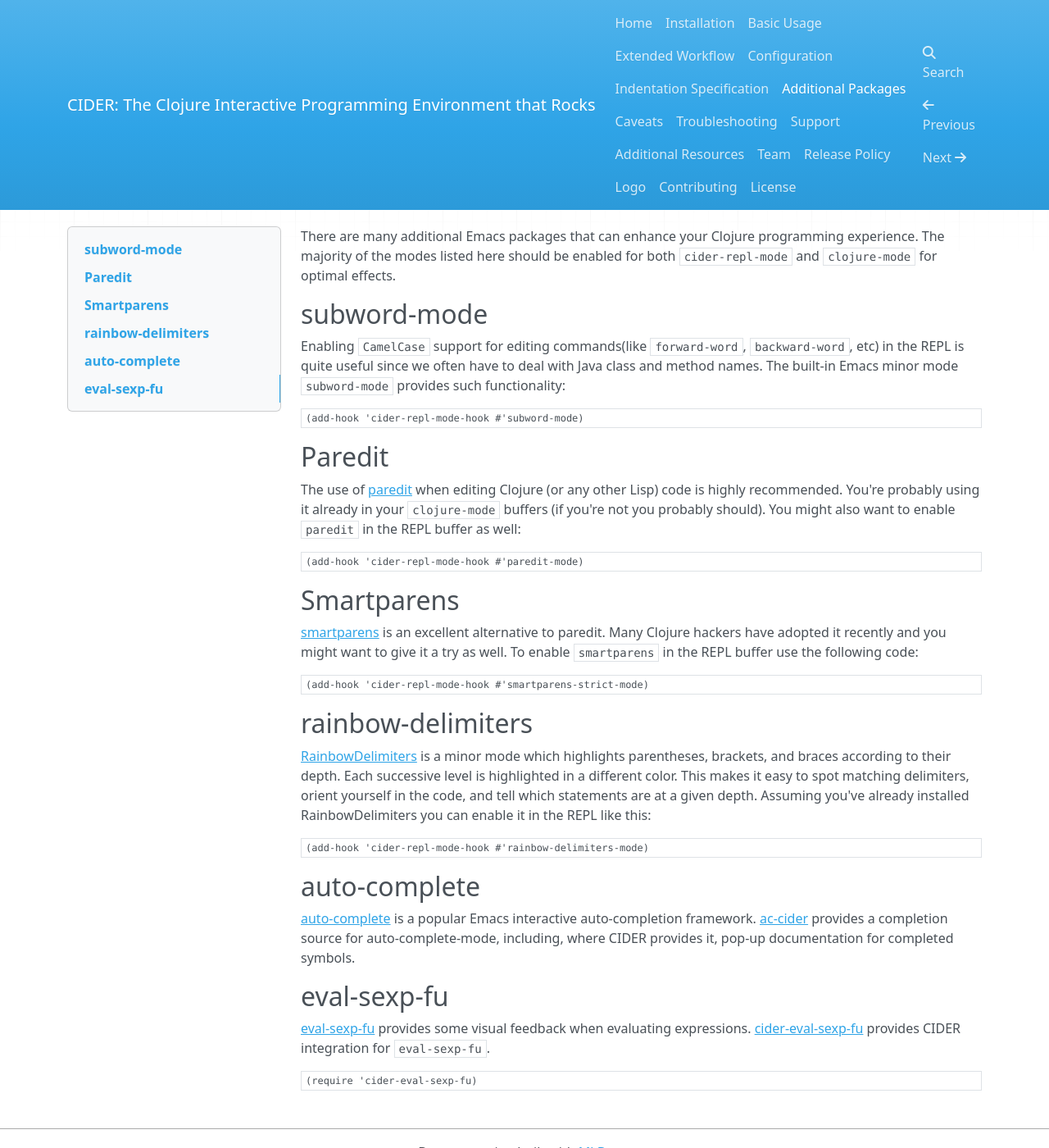
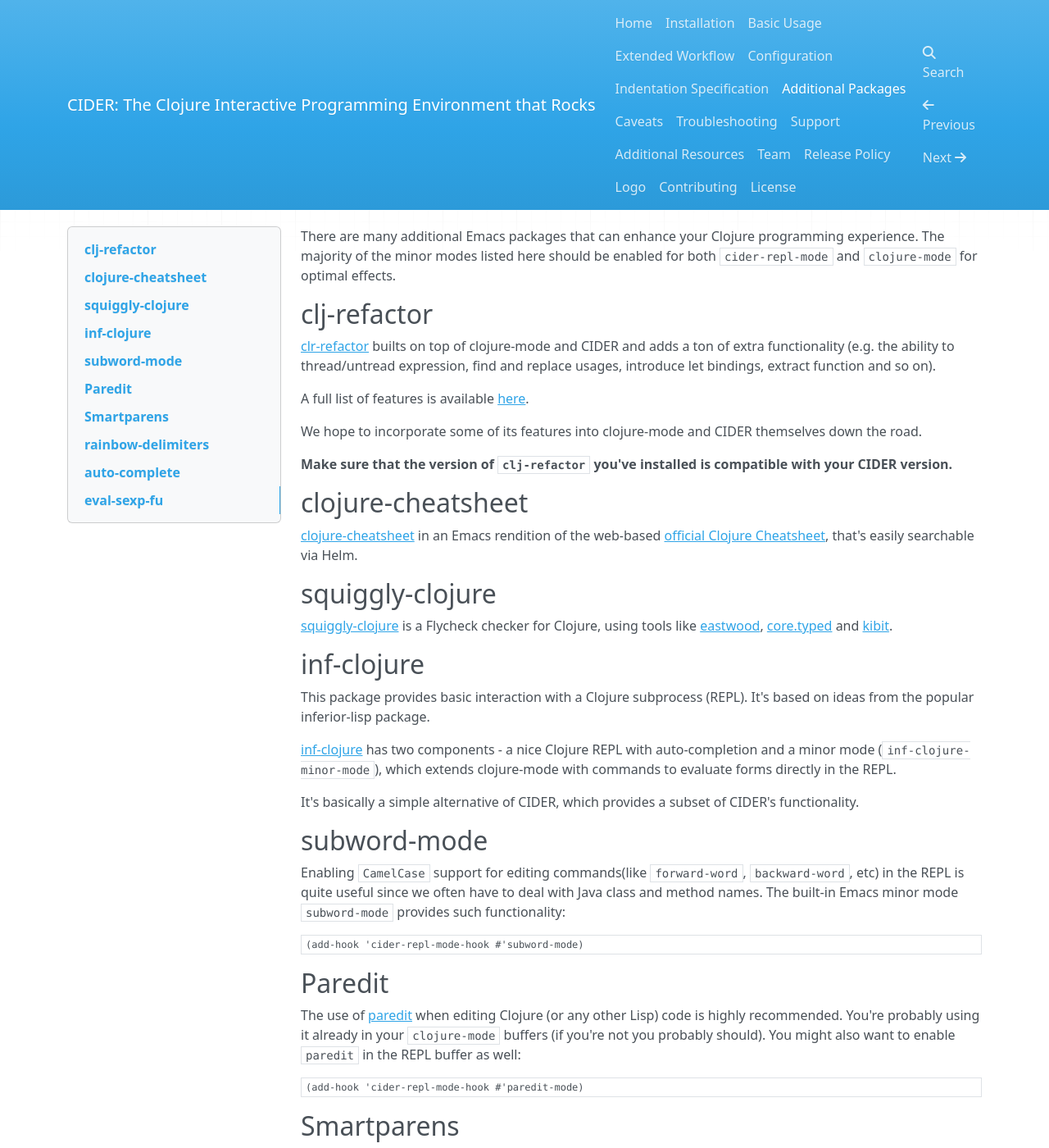
Before and after one commit to clojure-emacs/cider, an MkDocs documentation site: the page built from doc/additional_packages.md, in a window 1280 px wide and 1400 px high. Shown: the whole window at 82% size. Built offline with MkDocs 1.6.1, drawn with Linux system fonts in a browser that asks for light colours; nearby versions of some CDN libraries; old or Windows-style settings are respelled for this version of MkDocs.

Commit message:
Add a few more packages to the additional packages section of the manual

```diff
--- a/doc/additional_packages.md
+++ b/doc/additional_packages.md
@@ -1,6 +1,50 @@
 There are many additional Emacs packages that can enhance your Clojure programming
-experience. The majority of the modes listed here should be enabled for both
+experience. The majority of the minor modes listed here should be enabled for both
 `cider-repl-mode` and `clojure-mode` for optimal effects.
+
+## clj-refactor
+
+[clr-refactor](https://github.com/clojure-emacs/clj-refactor.el) builts on top
+of clojure-mode and CIDER and adds a ton of extra functionality (e.g. the
+ability to thread/untread expression, find and replace usages, introduce let
+bindings, extract function and so on).
+
+A full list of features is available
+[here](https://github.com/clojure-emacs/clj-refactor.el/wiki).
+
+We hope to incorporate some of its features into clojure-mode and CIDER themselves
+down the road.
+
+**Make sure that the version of `clj-refactor` you've installed is compatible with
+your CIDER version.**
+
+## clojure-cheatsheet
+
+[clojure-cheatsheet](https://github.com/clojure-emacs/clojure-cheatsheet) in an
+Emacs rendition of the web-based
+[official Clojure Cheatsheet](http://clojure.org/api/cheatsheet), that's easily
+searchable via Helm.
+
+## squiggly-clojure
+
+[squiggly-clojure](https://github.com/clojure-emacs/squiggly-clojure) is a
+Flycheck checker for Clojure, using tools like
+[eastwood](https://github.com/jonase/eastwood),
+[core.typed](http://typedclojure.org/) and
+[kibit](https://github.com/jonase/kibit).
+
+## inf-clojure
+
+This package provides basic interaction with a Clojure subprocess (REPL). It's
+based on ideas from the popular inferior-lisp package.
+
+[inf-clojure](https://github.com/clojure-emacs/inf-clojure) has two components -
+a nice Clojure REPL with auto-completion and a minor mode
+(`inf-clojure-minor-mode`), which extends clojure-mode with commands to evaluate
+forms directly in the REPL.
+
+It's basically a simple alternative of CIDER, which provides a subset of CIDER's
+functionality.
 
 ## subword-mode
 
```
